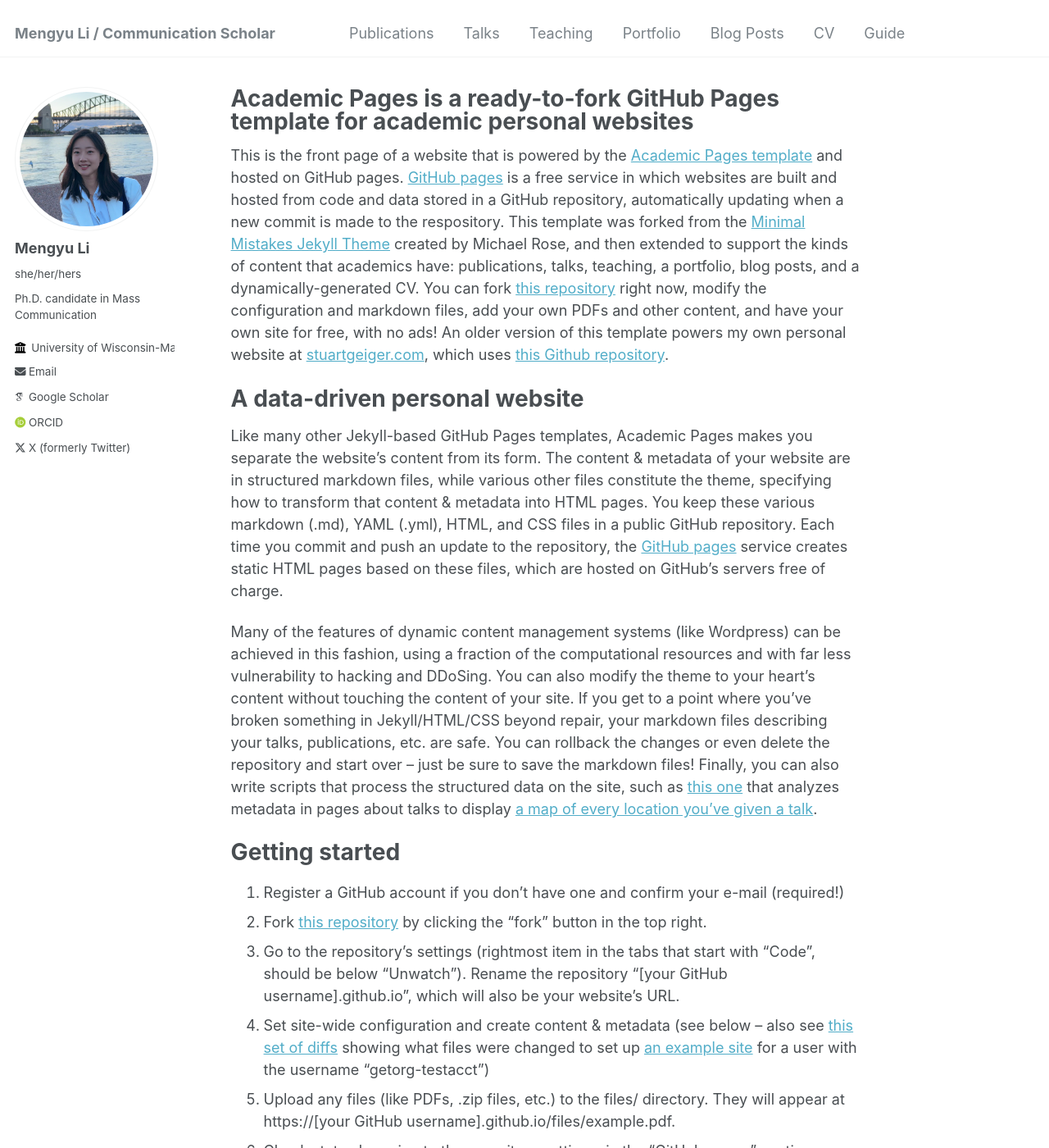
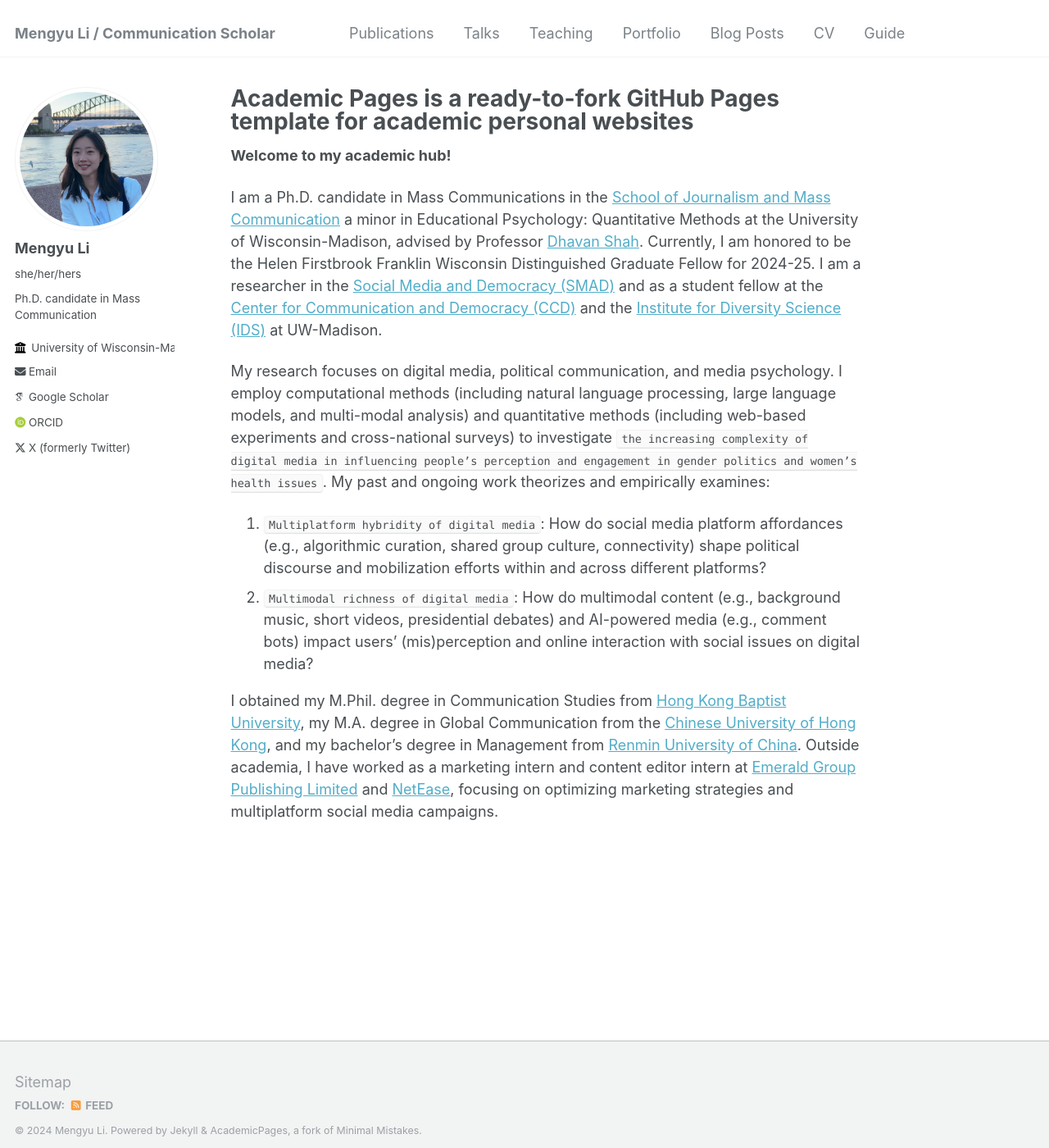
Before and after one commit to im-mengyuli/im-mengyuli.github.io, a Jekyll site: the page built from _pages/about.md, in a window 1280 px wide and 1400 px high. Shown: the whole window at 82% size. Built offline with Jekyll 4.4.1, drawn with Linux system fonts in a browser that asks for light colours; some web fonts are replaced; some of the changed text lies outside the part shown.

Commit message:
Update about.md

```diff
--- a/_pages/about.md
+++ b/_pages/about.md
@@ -7,43 +7,13 @@ redirect_from:
   - /about.html
 ---
 
-This is the front page of a website that is powered by the [Academic Pages template](https://github.com/academicpages/academicpages.github.io) and hosted on GitHub pages. [GitHub pages](https://pages.github.com) is a free service in which websites are built and hosted from code and data stored in a GitHub repository, automatically updating when a new commit is made to the respository. This template was forked from the [Minimal Mistakes Jekyll Theme](https://mmistakes.github.io/minimal-mistakes/) created by Michael Rose, and then extended to support the kinds of content that academics have: publications, talks, teaching, a portfolio, blog posts, and a dynamically-generated CV. You can fork [this repository](https://github.com/academicpages/academicpages.github.io) right now, modify the configuration and markdown files, add your own PDFs and other content, and have your own site for free, with no ads! An older version of this template powers my own personal website at [stuartgeiger.com](http://stuartgeiger.com), which uses [this Github repository](https://github.com/staeiou/staeiou.github.io).
+**Welcome to my academic hub!**
 
-A data-driven personal website
-======
-Like many other Jekyll-based GitHub Pages templates, Academic Pages makes you separate the website's content from its form. The content & metadata of your website are in structured markdown files, while various other files constitute the theme, specifying how to transform that content & metadata into HTML pages. You keep these various markdown (.md), YAML (.yml), HTML, and CSS files in a public GitHub repository. Each time you commit and push an update to the repository, the [GitHub pages](https://pages.github.com/) service creates static HTML pages based on these files, which are hosted on GitHub's servers free of charge.
+I am a Ph.D. candidate in Mass Communications in the [School of Journalism and Mass Communication](https://journalism.wisc.edu/) a minor in Educational Psychology: Quantitative Methods at the University of Wisconsin-Madison, advised by Professor [Dhavan Shah](https://journalism.wisc.edu/news/staff/dhavan-v-shah/). Currently, I am honored to be the Helen Firstbrook Franklin Wisconsin Distinguished Graduate Fellow for 2024-25. I am a researcher in the [Social Media and Democracy (SMAD)](https://mcrc.journalism.wisc.edu/groups/smad/) and as a student fellow at the [Center for Communication and Democracy (CCD)](https://ccd.journalism.wisc.edu/) and the [Institute for Diversity Science (IDS)](https://ids.wisc.edu/) at UW-Madison.
 
-Many of the features of dynamic content management systems (like Wordpress) can be achieved in this fashion, using a fraction of the computational resources and with far less vulnerability to hacking and DDoSing. You can also modify the theme to your heart's content without touching the content of your site. If you get to a point where you've broken something in Jekyll/HTML/CSS beyond repair, your markdown files describing your talks, publications, etc. are safe. You can rollback the changes or even delete the repository and start over -- just be sure to save the markdown files! Finally, you can also write scripts that process the structured data on the site, such as [this one](https://github.com/academicpages/academicpages.github.io/blob/master/talkmap.ipynb) that analyzes metadata in pages about talks to display [a map of every location you've given a talk](https://academicpages.github.io/talkmap.html).
+My research focuses on digital media, political communication, and media psychology. I employ computational methods (including natural language processing, large language models, and multi-modal analysis) and quantitative methods (including web-based experiments and cross-national surveys) to investigate `the increasing complexity of digital media in influencing people’s perception and engagement in gender politics and women’s health issues`. My past and ongoing work theorizes and empirically examines:
 
-Getting started
-======
-1. Register a GitHub account if you don't have one and confirm your e-mail (required!)
-1. Fork [this repository](https://github.com/academicpages/academicpages.github.io) by clicking the "fork" button in the top right.
-1. Go to the repository's settings (rightmost item in the tabs that start with "Code", should be below "Unwatch"). Rename the repository "[your GitHub username].github.io", which will also be your website's URL.
-1. Set site-wide configuration and create content & metadata (see below -- also see [this set of diffs](http://archive.is/3TPas) showing what files were changed to set up [an example site](https://getorg-testacct.github.io) for a user with the username "getorg-testacct")
-1. Upload any files (like PDFs, .zip files, etc.) to the files/ directory. They will appear at https://[your GitHub username].github.io/files/example.pdf.
-1. Check status by going to the repository settings, in the "GitHub pages" section
+1. `Multiplatform hybridity of digital media`: How do social media platform affordances (e.g., algorithmic curation, shared group culture, connectivity) shape political discourse and mobilization efforts within and across different platforms?
+2. `Multimodal richness of digital media`: How do multimodal content (e.g., background music, short videos, presidential debates) and AI-powered media (e.g., comment bots) impact users’ (mis)perception and online interaction with social issues on digital media?
 
-Site-wide configuration
-------
-The main configuration file for the site is in the base directory in [_config.yml](https://github.com/academicpages/academicpages.github.io/blob/master/_config.yml), which defines the content in the sidebars and other site-wide features. You will need to replace the default variables with ones about yourself and your site's github repository. The configuration file for the top menu is in [_data/navigation.yml](https://github.com/academicpages/academicpages.github.io/blob/master/_data/navigation.yml). For example, if you don't have a portfolio or blog posts, you can remove those items from that navigation.yml file to remove them from the header.
-
-Create content & metadata
-------
-For site content, there is one markdown file for each type of content, which are stored in directories like _publications, _talks, _posts, _teaching, or _pages. For example, each talk is a markdown file in the [_talks directory](https://github.com/academicpages/academicpages.github.io/tree/master/_talks). At the top of each markdown file is structured data in YAML about the talk, which the theme will parse to do lots of cool stuff. The same structured data about a talk is used to generate the list of talks on the [Talks page](https://academicpages.github.io/talks), each [individual page](https://academicpages.github.io/talks/2012-03-01-talk-1) for specific talks, the talks section for the [CV page](https://academicpages.github.io/cv), and the [map of places you've given a talk](https://academicpages.github.io/talkmap.html) (if you run this [python file](https://github.com/academicpages/academicpages.github.io/blob/master/talkmap.py) or [Jupyter notebook](https://github.com/academicpages/academicpages.github.io/blob/master/talkmap.ipynb), which creates the HTML for the map based on the contents of the _talks directory).
-
-**Markdown generator**
-
-I have also created [a set of Jupyter notebooks](https://github.com/academicpages/academicpages.github.io/tree/master/markdown_generator
-) that converts a CSV containing structured data about talks or presentations into individual markdown files that will be properly formatted for the Academic Pages template. The sample CSVs in that directory are the ones I used to create my own personal website at stuartgeiger.com. My usual workflow is that I keep a spreadsheet of my publications and talks, then run the code in these notebooks to generate the markdown files, then commit and push them to the GitHub repository.
-
-How to edit your site's GitHub repository
-------
-Many people use a git client to create files on their local computer and then push them to GitHub's servers. If you are not familiar with git, you can directly edit these configuration and markdown files directly in the github.com interface. Navigate to a file (like [this one](https://github.com/academicpages/academicpages.github.io/blob/master/_talks/2012-03-01-talk-1.md) and click the pencil icon in the top right of the content preview (to the right of the "Raw | Blame | History" buttons). You can delete a file by clicking the trashcan icon to the right of the pencil icon. You can also create new files or upload files by navigating to a directory and clicking the "Create new file" or "Upload files" buttons.
-
-Example: editing a markdown file for a talk
-![Editing a markdown file for a talk](/images/editing-talk.png)
-
-For more info
-------
-More info about configuring Academic Pages can be found in [the guide](https://academicpages.github.io/markdown/). The [guides for the Minimal Mistakes theme](https://mmistakes.github.io/minimal-mistakes/docs/configuration/) (which this theme was forked from) might also be helpful.
+I obtained my M.Phil. degree in Communication Studies from [Hong Kong Baptist University](https://www.comm.hkbu.edu.hk/comd-www/english/front/index.htm), my M.A. degree in Global Communication from the [Chinese University of Hong Kong](https://www.com.cuhk.edu.hk/), and my bachelor’s degree in Management from [Renmin University of China](https://en.ruc.edu.cn/). Outside academia, I have worked as a marketing intern and content editor intern at [Emerald Group Publishing Limited](https://www.emeraldgrouppublishing.com/) and [NetEase](https://news.163.com/world/index.html), focusing on optimizing marketing strategies and multiplatform social media campaigns.
```
